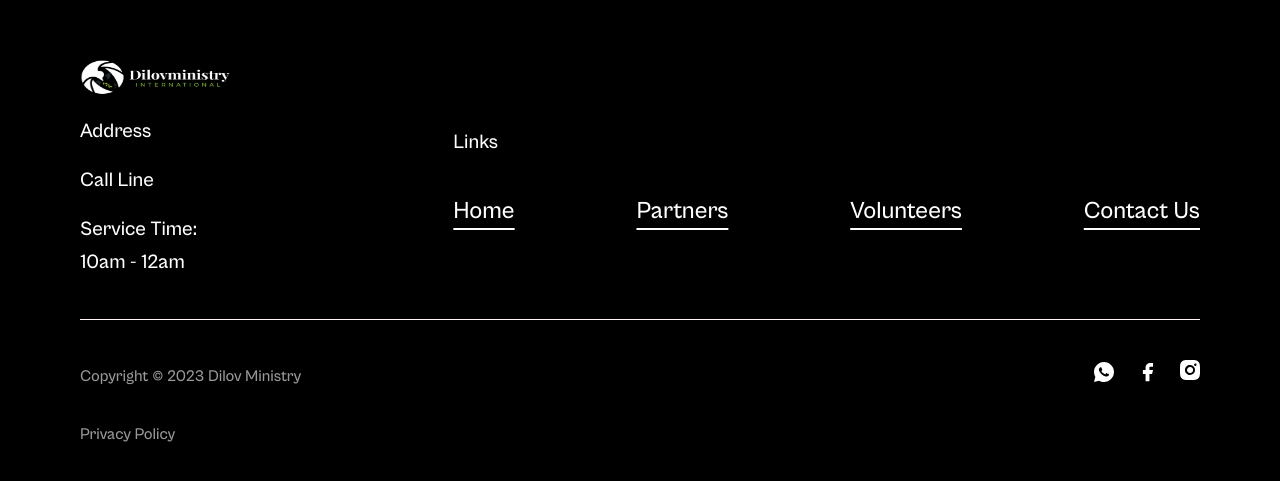
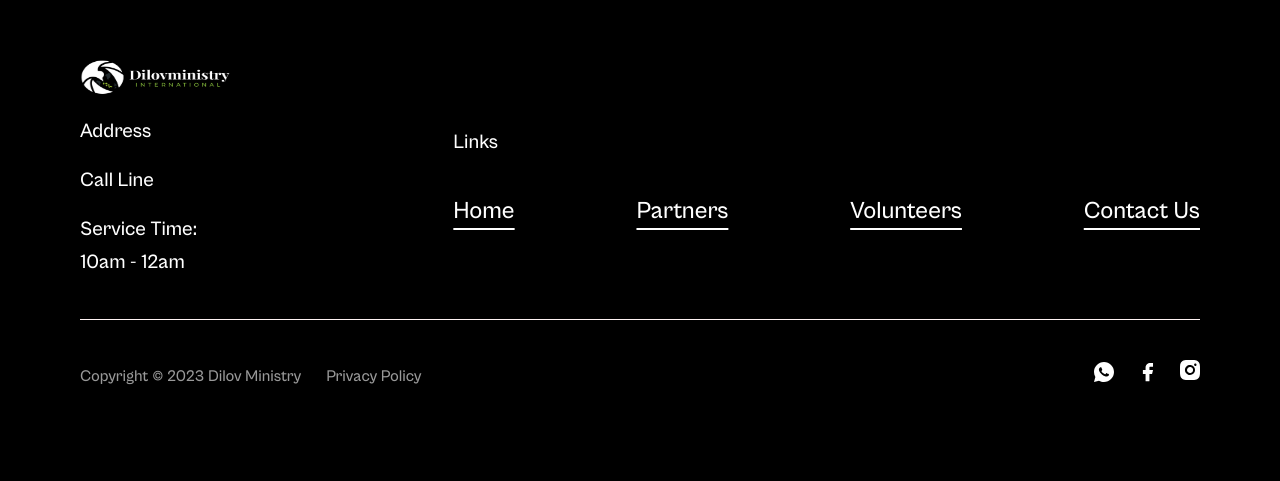
Before and after one commit to layefaa/dilovminsity.com, a Next.js app: page /contact in a window 1280 px wide. Shown: the part 1010-1491 px from the top of the page. After the commit the page ends 1443 px from the top, so only its background shows below. Built offline with nearby package versions, Linux system fonts and the light colour scheme.

Commit message:
update on files"

```diff
--- a/src/components/organisms/FooterBar.tsx
+++ b/src/components/organisms/FooterBar.tsx
@@ -3,7 +3,7 @@ import {Socials} from "@/components/molecules";
 const FooterBar = () => {
   return (
       <div className={'flex justify-between text-16 text-dm-secondary-white'}>
-        <div className={'inline-flex flex-col md:flex-col gap-2 md:gap-10'}>
+        <div className={'inline-flex flex-col md:flex-row gap-2 md:gap-10'}>
           <p>Copyright © 2023 Dilov Ministry</p>
           <p>Privacy Policy</p>
         </div>
```
